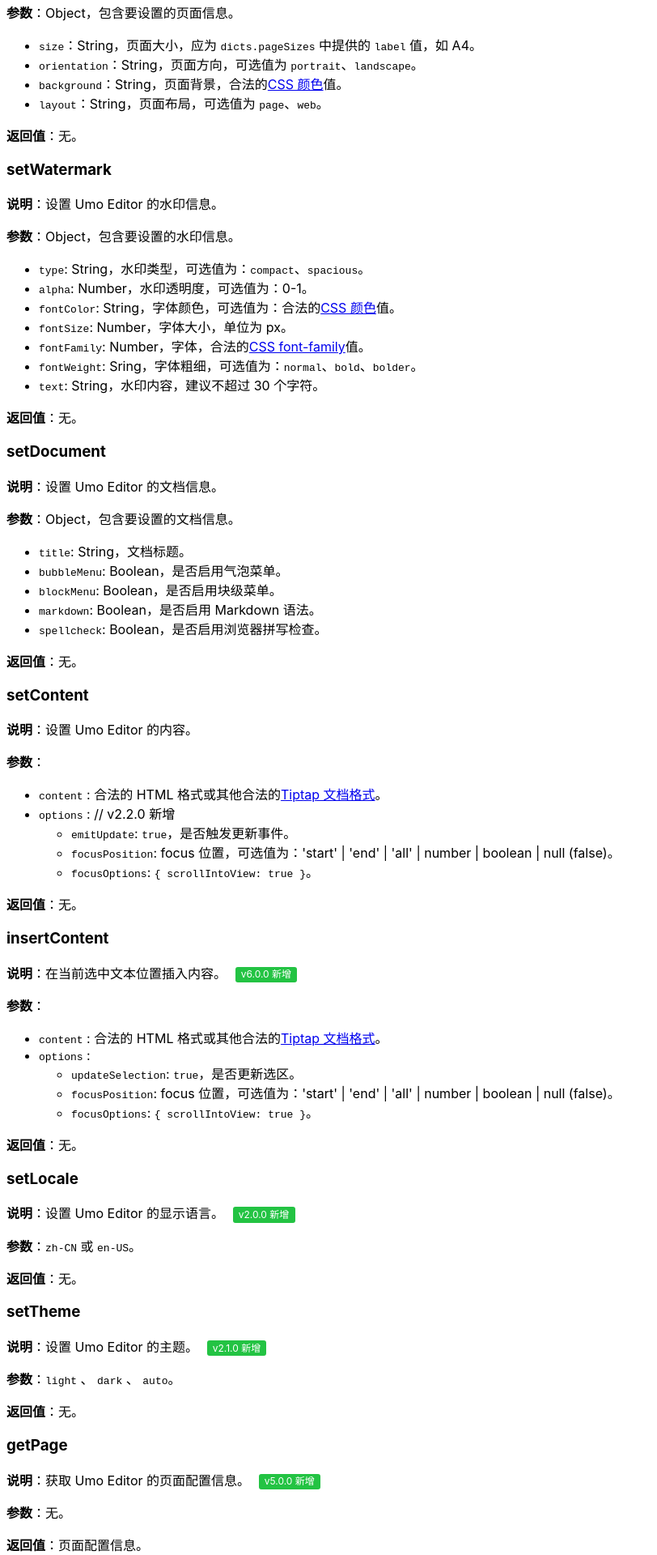
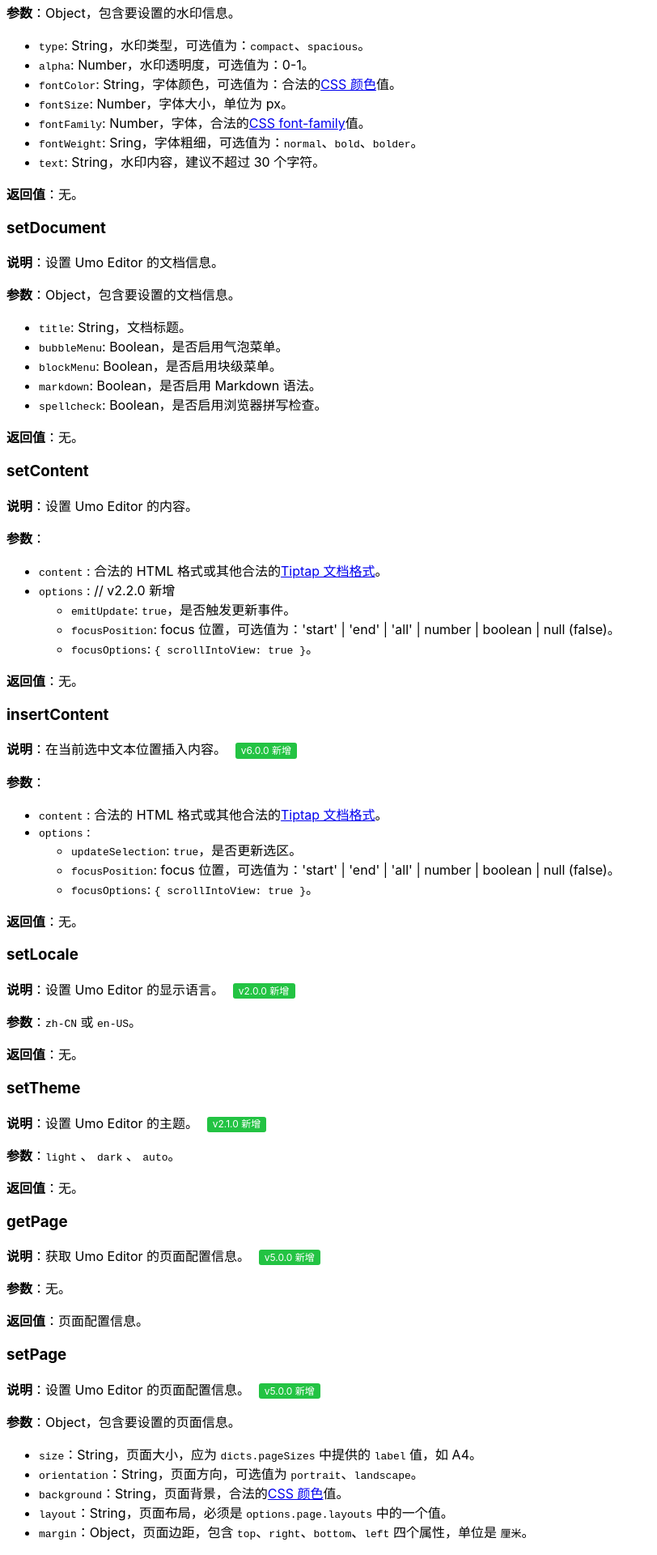
Before and after one commit to umodoc/docs, a Next.js app: page /cn/docs/editor/methods in a window 1280 px wide. Shown: the part 1440-3360 px from the top of the page at 81% size, without its empty margins (0-812 px from the left). Built offline with nearby package versions, Linux system fonts and the light colour scheme.

Commit message:
增加说明

```diff
--- a/pages/cn/docs/editor/methods.mdx
+++ b/pages/cn/docs/editor/methods.mdx
@@ -72,19 +72,6 @@ import { Badge } from '/components/badge'
 **说明**：设置 Umo Editor 的布局信息，可设为页面视图或者 Web 视图，设置为某种布局时，需要[`pages.layouts`](./options/pages#pagelayouts)中包含该布局，否则设置不成功。
 
 **参数**：`page` 或 `web`。
-
-**返回值**：无。
-
-### setPage
-
-**说明**：设置 Umo Editor 的页面信息。
-
-**参数**：Object，包含要设置的页面信息。
-
-- `size`：String，页面大小，应为 `dicts.pageSizes` 中提供的 `label` 值，如 A4。
-- `orientation`：String，页面方向，可选值为 `portrait`、`landscape`。
-- `background`：String，页面背景，合法的[CSS 颜色](https://developer.mozilla.org/zh-CN/docs/Web/CSS/color_value)值。
-- `layout`：String，页面布局，可选值为 `page`、`web`。
 
 **返回值**：无。
 
@@ -180,6 +167,7 @@ import { Badge } from '/components/badge'
 - `orientation`：String，页面方向，可选值为 `portrait`、`landscape`。
 - `background`：String，页面背景，合法的[CSS 颜色](https://developer.mozilla.org/zh-CN/docs/Web/CSS/color_value)值。
 - `layout`：String，页面布局，必须是 `options.page.layouts` 中的一个值。
+- `margin`：Object，页面边距，包含 `top`、`right`、`bottom`、`left` 四个属性，单位是 `厘米`。
 
 **返回值**：无。
 
--- a/pages/en/docs/editor/methods.mdx
+++ b/pages/en/docs/editor/methods.mdx
@@ -71,6 +71,7 @@ This section introduces the methods of Umo Editor. With the methods provided by
 - `orientation`: String, page orientation, optional values are `portrait`, `landscape`.
 - `background`: String, page background, a valid [CSS color](https://developer.mozilla.org/en-US/docs/Web/CSS/color_value) value.
 - `layout`: String, page layout, must be one of `page.layouts`.
+- `margin`: Object，page margins, containing four properties: `top`, `right`, `bottom`, `left`, unit is `cm` (centimeters).
 
 **Return Value**: None.
 
```
